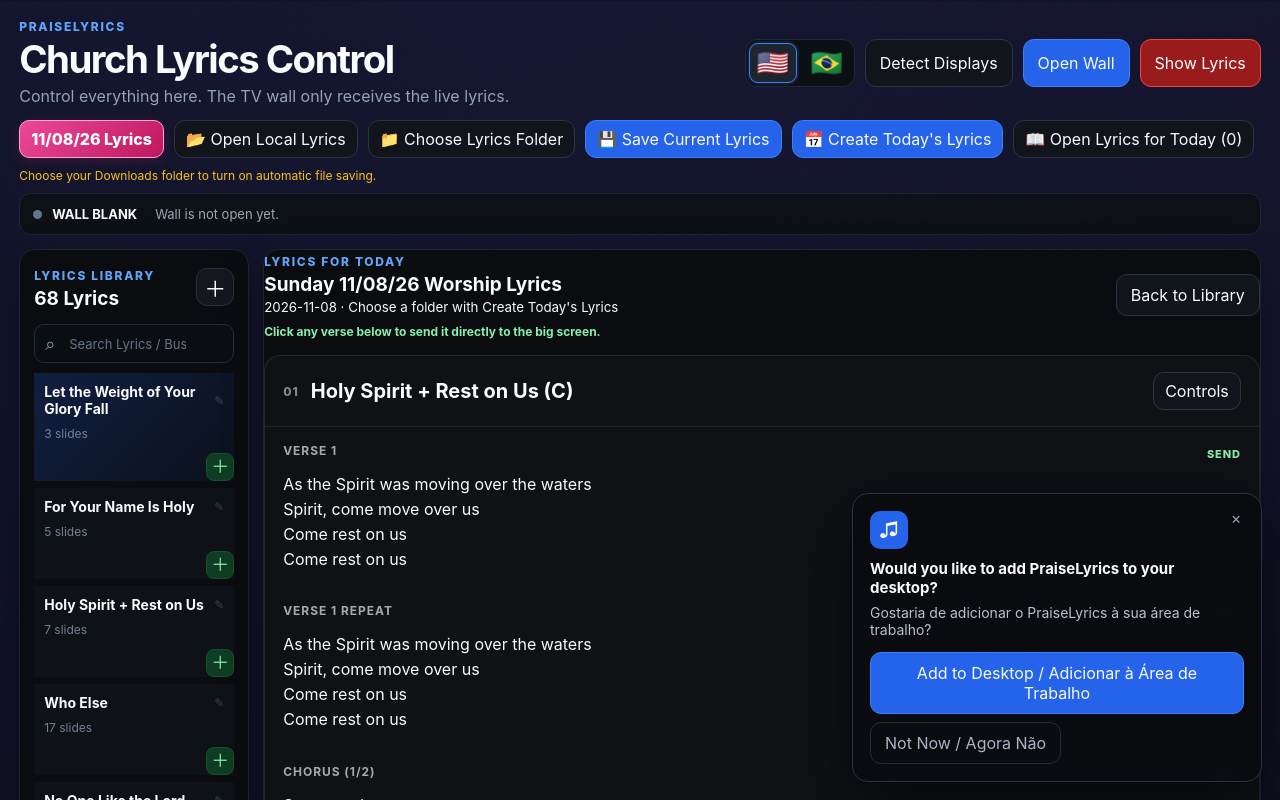
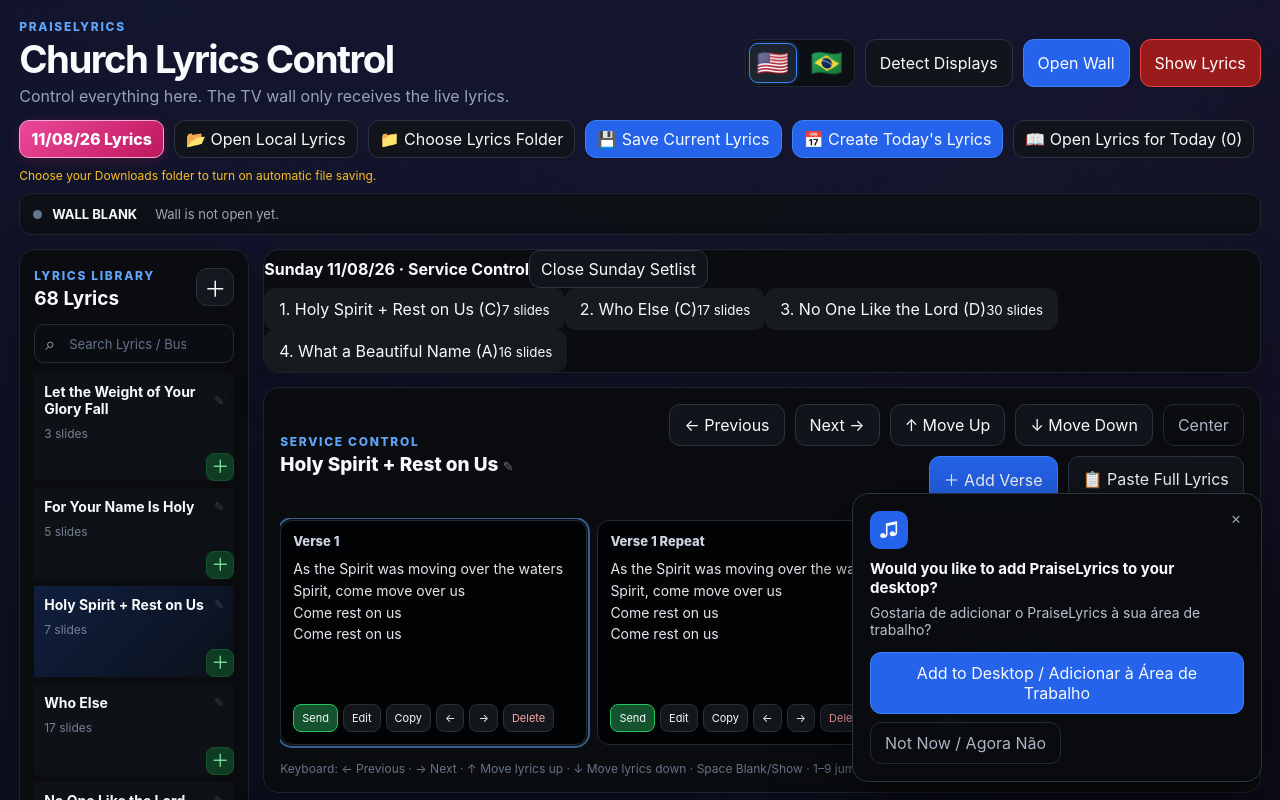
Before and after one commit to ValdemirJunior2020/PraiseLyrics, a React (Vite) app: page / in a window 1280 px wide. Both pictures are taken after a click on the button "11/08/26 Lyrics". Shown: the top 800 px of the page. Built offline with nearby package versions, Linux system fonts and the light colour scheme.

Commit message:
Open November 8 songs in standard Service Control verse cards

```diff
--- a/src/App.jsx
+++ b/src/App.jsx
@@ -1284,7 +1284,7 @@ function ControlView() {
       </header>
 
       <div className="savebar">
-        <button className="sunday-1108-button compact" onClick={() => { setShowSunday1108(true); setShowToday(true); }}>11/08/26 Lyrics</button>
+        <button className="sunday-1108-button compact" onClick={() => { const first = SUNDAY_2026_11_08_SONG_IDS.find((id) => lyricsList.some((song) => song.id === id)); if (first) openPlannedLyrics(first); setShowSunday1108(true); setShowToday(false); }}>11/08/26 Lyrics</button>
         <button className="secondary compact" onClick={openLocalLyrics}>📂 {t.openLocalLyrics}</button>
         <button className="secondary compact" onClick={chooseLyricsFolder}>📁 {t.chooseFolder}</button>
         <button className="primary compact" onClick={saveToFolderNow}>💾 {t.saveToFolder}</button>
@@ -1370,6 +1370,30 @@ function ControlView() {
         </aside>
 
         <section className="main-column">
+          {showSunday1108 && !showToday && (
+            <div className="panel sunday-1108-switcher">
+              <div className="sunday-1108-switcher-heading">
+                <strong>Sunday 11/08/26 · Service Control</strong>
+                <button className="secondary compact" onClick={() => setShowSunday1108(false)}>Close Sunday Setlist</button>
+              </div>
+              <div className="sunday-1108-song-buttons">
+                {SUNDAY_2026_11_08_SONG_IDS.map((id, index) => {
+                  const song = lyricsList.find((item) => item.id === id);
+                  if (!song) return null;
+                  return (
+                    <button
+                      key={id}
+                      className={lyrics?.id === id ? 'sunday-1108-song-button selected' : 'sunday-1108-song-button'}
+                      onClick={() => openPlannedLyrics(id)}
+                    >
+                      <span>{index + 1}. {song.title} ({song.key || ['C', 'C', 'D', 'A'][index]})</span>
+                      <small>{song.slides?.length || 0} slides</small>
+                    </button>
+                  );
+                })}
+              </div>
+            </div>
+          )}
           {showToday ? (
             <div className="panel todays-lyrics-panel">
               <div className="section-head wide">
```
